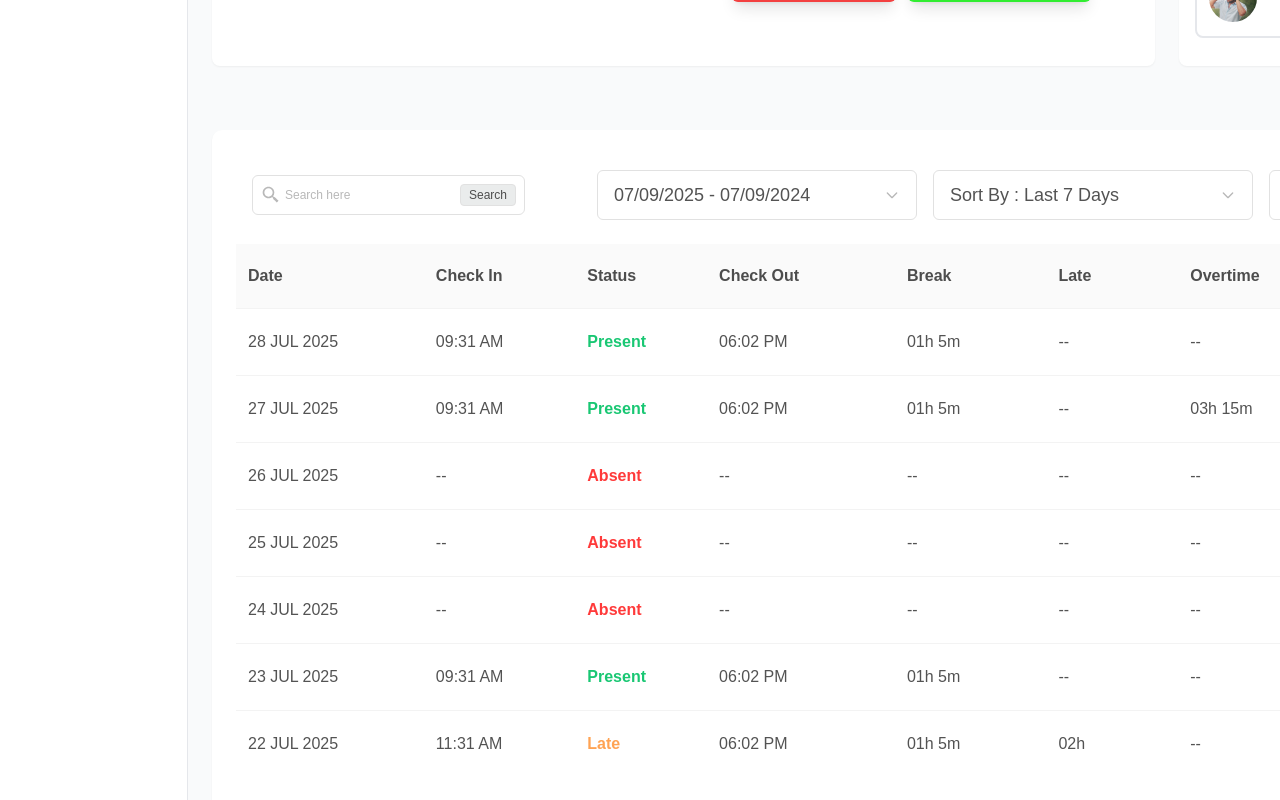
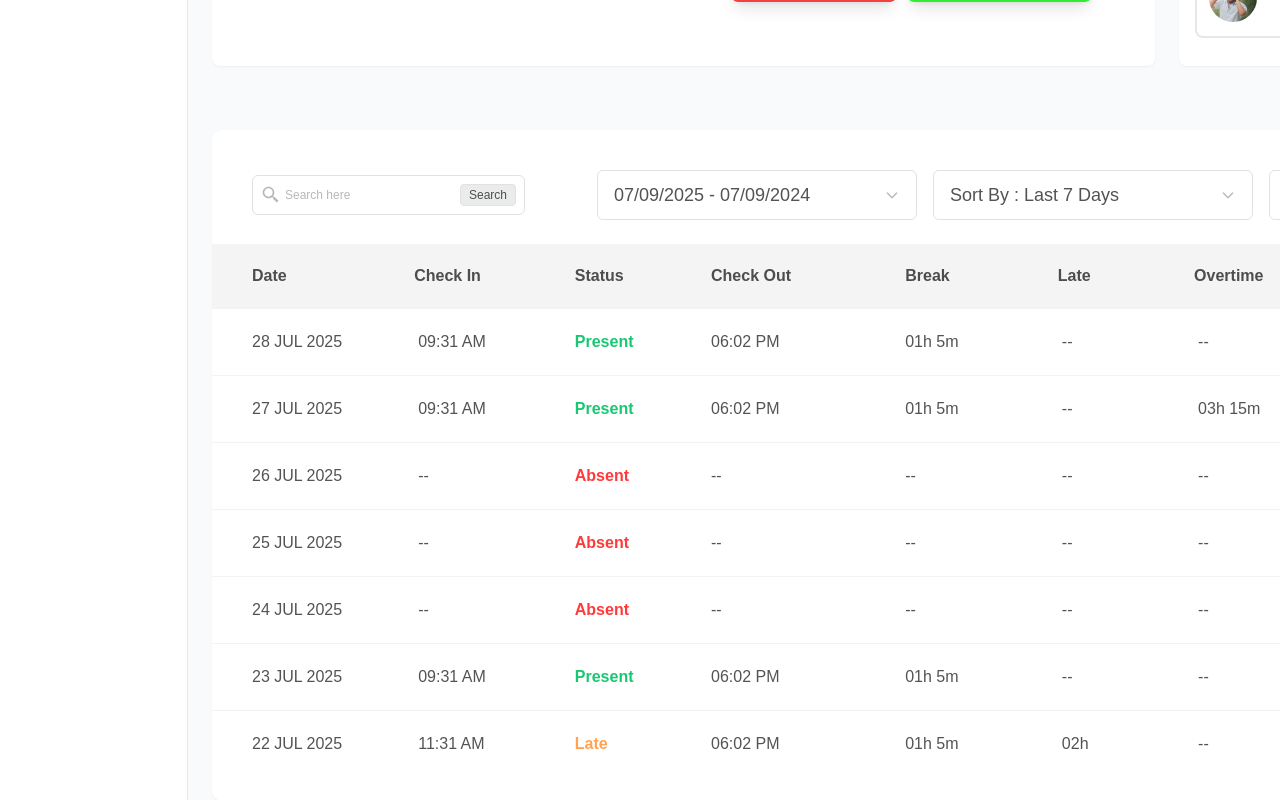
Before and after one commit to mohdaman7/Admin-Dashboard, a React (Vite) app: page / in a window 1280 px wide. Shown: the part 1300-2100 px from the top of the page. Built offline with nearby package versions, Linux system fonts and the light colour scheme.

Commit message:
ui update in attendace log

```diff
--- a/src/components/AttendanceLogTable.jsx
+++ b/src/components/AttendanceLogTable.jsx
@@ -1,5 +1,11 @@
 import { useState } from "react"
 import { BiSearchAlt2 } from "react-icons/bi";
+import {
+  FaCheckCircle,
+  FaExclamationCircle,
+  FaTimesCircle,
+  FaClock
+} from "react-icons/fa";
 
 const mockData = [
   {
@@ -102,7 +108,6 @@ export default function AttendanceLogTable() {
       className="bg-white rounded-[10px] shadow-sm min-h-full my-16"
       style={{
         width: "1469px",
-        minHeight: "872px",
         borderRadius: "10px",
         background: "#FFF",
       }}
@@ -167,14 +172,14 @@ export default function AttendanceLogTable() {
       </div>
 
       {/* Table */}
-      <div className="overflow-x-auto px-6 pb-6">
+      <div className="overflow-x-auto px-6 pb-6 -mx-6">
         <table className="w-full text-sm font-medium">
           <thead>
-            <tr className="bg-[#FAFAFA] text-[#4D4D4D] font-bold text-base border-b border-[#F3F3F3]">
-              <th className="py-4.3 px-3 text-left" style={{ width: "124px" }}>
+            <tr className="bg-[#F4F4F4] text-[#4D4D4D] font-bold text-base border-b border-[#F3F3F3]">
+              <th className="py-4.3 px-3 pl-10 text-left" style={{ width: "124px" }}>
                 Date
               </th>
-              <th className="py-5 px-3 text-left" style={{ width: "100px" }}>
+              <th className="py-5 px-2 text-left" style={{ width: "100px" }}>
                 Check In
               </th>
               <th className="py-5 px-3 text-left" style={{ width: "87px" }}>
@@ -186,13 +191,13 @@ export default function AttendanceLogTable() {
               <th className="py-5 px-3 text-left" style={{ width: "100px" }}>
                 Break
               </th>
-              <th className="py-5 px-3 text-left" style={{ width: "87px" }}>
+              <th className="py-5 px-2 text-left" style={{ width: "87px" }}>
                 Late
               </th>
-              <th className="py-5 px-3 text-left" style={{ width: "100px" }}>
+              <th className="py-5 px-2 text-left" style={{ width: "100px" }}>
                 Overtime
               </th>
-              <th className="py-5 px-3 text-left" style={{ width: "140px" }}>
+              <th className="py-5 px-2 text-left" style={{ width: "140px" }}>
                 Production Hours
               </th>
               <th className="py-5 px-3 text-left" style={{ width: "76px" }}>
@@ -203,7 +208,7 @@ export default function AttendanceLogTable() {
           <tbody>
             {mockData.map((row, i) => (
               <tr key={i} className="border-b last:border-b-0 border-[#F3F3F3] text-base">
-                <td className="py-4 px-3 text-[#535353]">{row.date}</td>
+                <td className="py-4 px-3 pl-10 text-[#535353]">{row.date}</td>
                 <td className="py-4 px-3 text-[#535353]">{row.checkIn}</td>
                 <td className="py-4 px-3 font-semibold">
                   <span className={statusColors[row.status] || "text-[#B8B8B8]"}>{row.status}</span>
@@ -217,52 +222,16 @@ export default function AttendanceLogTable() {
                     className={`inline-flex items-center gap-1 text-base rounded-md font-medium px-3 py-1 bord ${pillColors[row.productionHours.color]}`}
                   >
                     {row.productionHours.color === "green" && (
-                      <svg className="w-4 h-4" fill="none" stroke="#19C773" strokeWidth="2" viewBox="0 0 24 24">
-                        <circle cx="12" cy="12" r="10" stroke="#19C773" strokeWidth="2" fill="none" />
-                        <path
-                          d="M9.5 12.5l2 2 3-4"
-                          stroke="#19C773"
-                          strokeWidth="2"
-                          strokeLinecap="round"
-                          strokeLinejoin="round"
-                        />
-                      </svg>
+                      <FaCheckCircle className="w-4 h-4" color="#19C773" />
                     )}
                     {row.productionHours.color === "blue" && (
-                      <svg className="w-4 h-4" fill="none" stroke="#37B6E9" strokeWidth="2" viewBox="0 0 24 24">
-                        <circle cx="12" cy="12" r="10" stroke="#37B6E9" strokeWidth="2" fill="none" />
-                        <path
-                          d="M12 8v4l2 2"
-                          stroke="#37B6E9"
-                          strokeWidth="2"
-                          strokeLinecap="round"
-                          strokeLinejoin="round"
-                        />
-                      </svg>
+                      <FaClock className="w-4 h-4" color="#37B6E9" />
                     )}
                     {row.productionHours.color === "red" && (
-                      <svg className="w-4 h-4" fill="none" stroke="#FF3A3A" strokeWidth="2" viewBox="0 0 24 24">
-                        <circle cx="12" cy="12" r="10" stroke="#FF3A3A" strokeWidth="2" fill="none" />
-                        <path
-                          d="M15 9l-6 6M9 9l6 6"
-                          stroke="#FF3A3A"
-                          strokeWidth="2"
-                          strokeLinecap="round"
-                          strokeLinejoin="round"
-                        />
-                      </svg>
+                      <FaTimesCircle className="w-4 h-4" color="#FF3A3A" />
                     )}
                     {row.productionHours.color === "orange" && (
-                      <svg className="w-4 h-4" fill="none" stroke="#FFA353" strokeWidth="2" viewBox="0 0 24 24">
-                        <circle cx="12" cy="12" r="10" stroke="#FFA353" strokeWidth="2" fill="none" />
-                        <path
-                          d="M12 8v4h4"
-                          stroke="#FFA353"
-                          strokeWidth="2"
-                          strokeLinecap="round"
-                          strokeLinejoin="round"
-                        />
-                      </svg>
+                      <FaExclamationCircle className="w-4 h-4" color="#FFA353" />
                     )}
                     <span className="ml-1">{row.productionHours.value} Hrs</span>
                   </span>
```
Also changed, not shown: src/App.jsx (line endings or trailing spaces).
